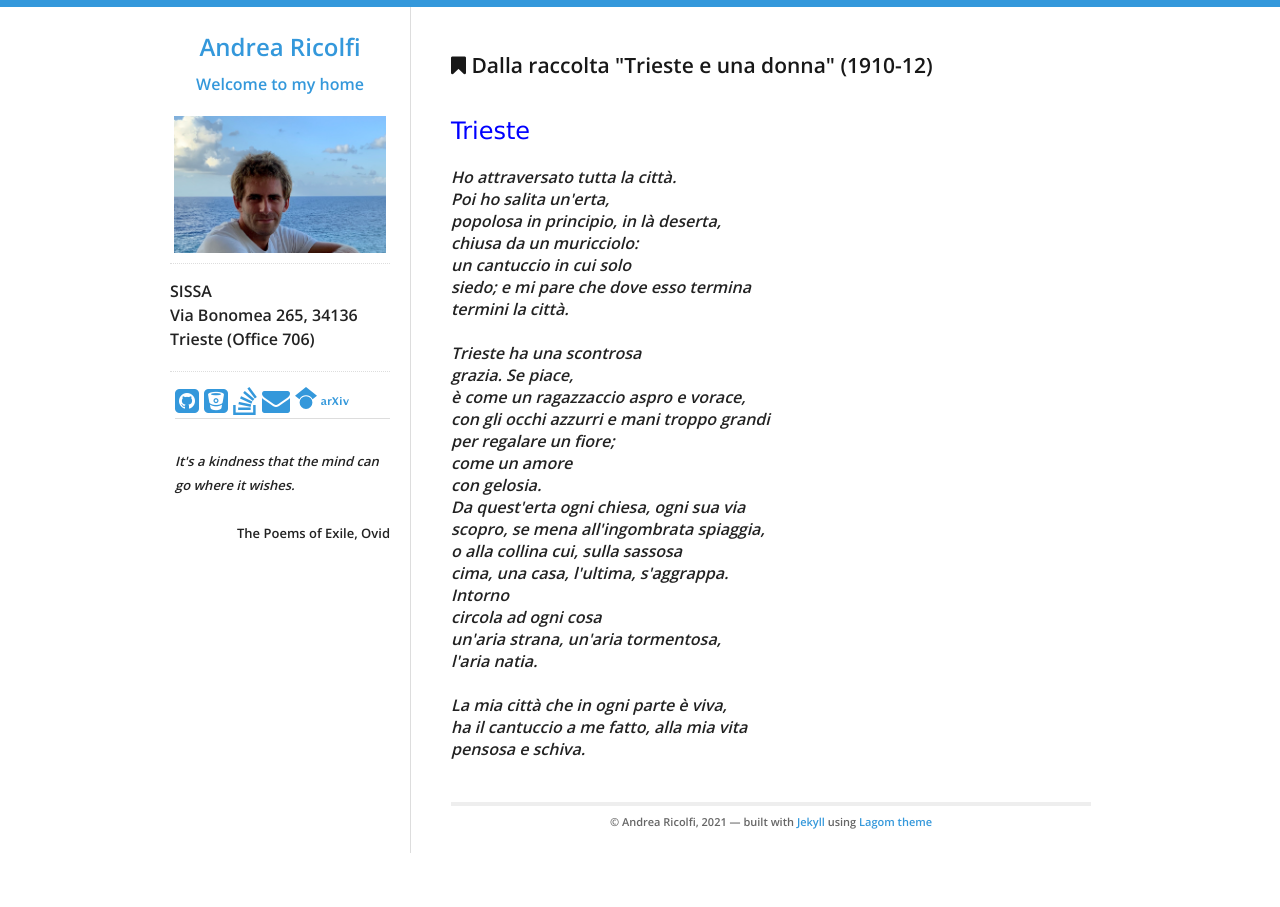
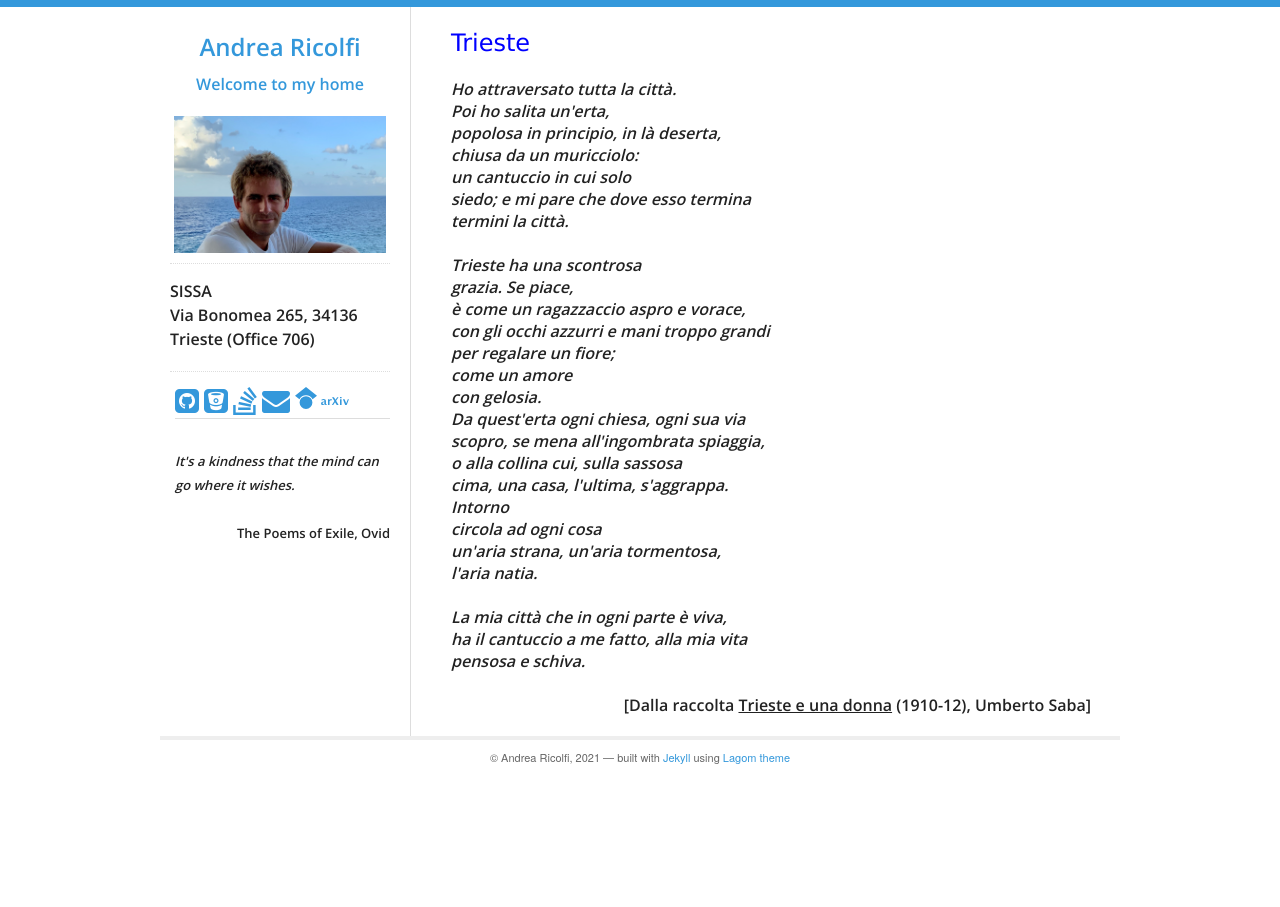
Before and after one commit to atricolfi/atricolfi.github.io, a Jekyll site: the page built from Trieste_Saba.html, in a window 1280 px wide. Built offline with Jekyll 4.4.1, drawn with Linux system fonts in a browser that asks for light colours.

Commit message:
Update Trieste_Saba.html

```diff
--- a/Trieste_Saba.html
+++ b/Trieste_Saba.html
@@ -3,10 +3,6 @@ layout: default
 title: Blog Posts
 ---
 
-<div id="home">
-  <h3><i class="fa fa-bookmark"></i> Dalla raccolta "Trieste e una donna" (1910-12) </h3>
- <p>
-  <br>
 <font face="Verdana" size="5" color="blue">
 Trieste </font>
 
@@ -49,4 +45,6 @@ pensosa e schiva.
 <br>
 <br>
 
+   <p align="right"/> [Dalla raccolta <u>Trieste e una donna</u> (1910-12), Umberto Saba]
+
 </div>
```
